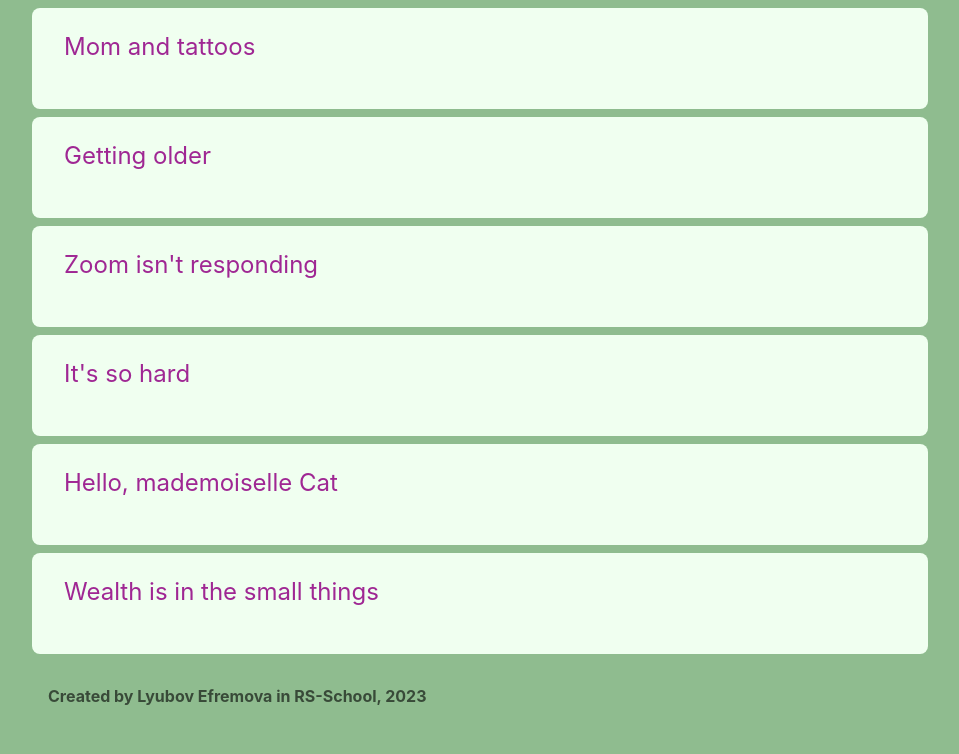
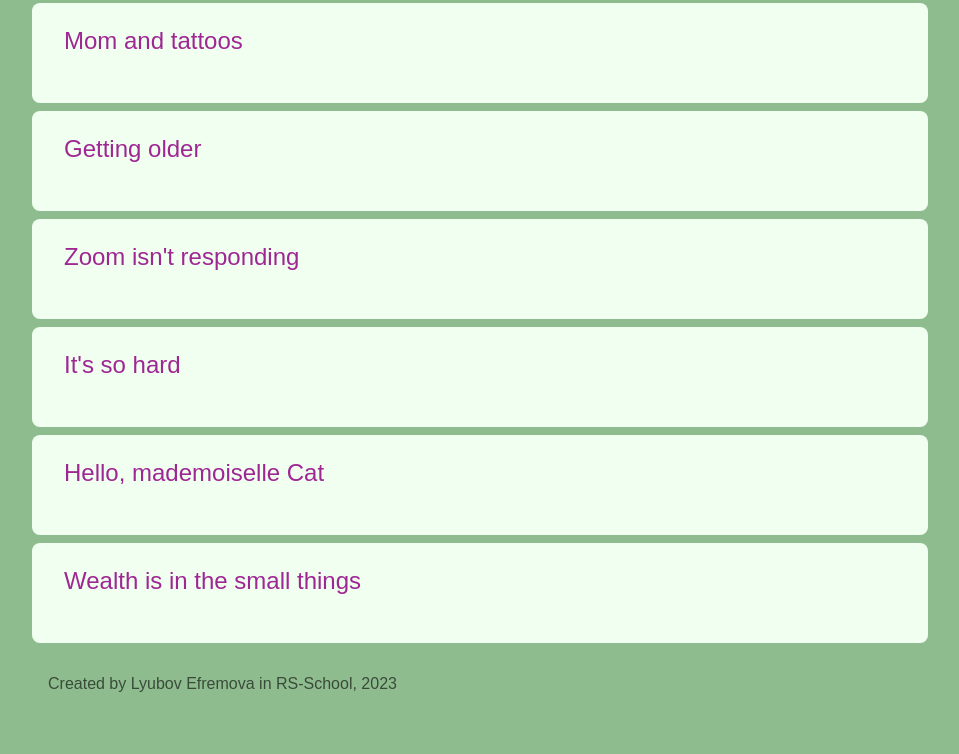
Before and after one commit to lyubafrema/cssBayan, a plain HTML site: page cssBayan/index.html in a window 1280 px wide. Shown: the part 990-1744 px from the top of the page, without its empty margins (160-1119 px from the left). Drawn offline with Linux system fonts and the light colour scheme.

Commit message:
style: change font-family (Sun Mar 12 18:08:00 MSK 2023)

```diff
--- a/cssBayan/style.css
+++ b/cssBayan/style.css
@@ -3,7 +3,7 @@
   box-sizing: border-box;
   margin: 0 auto;
   padding: 0;
-  font-family: "Inter", "Arial", sans-serif;
+  font-family: 'Josefin Sans', sans-serif;
   background-color: #8fbc8f;
 }
 
@@ -21,6 +21,7 @@
   margin: 0 auto;
   padding: 0;
   font-size: 2em;
+  font-weight: 400;
 }
 
 .footer {
@@ -32,6 +33,7 @@
 
 .footer__title {
   font-size: 1em;
+  font-weight: 300;
   opacity: 0.6;
   margin: 0;
 }
@@ -91,6 +93,7 @@
   margin: 0;
   padding: 1em 0;
   font-size: 1em;
+  font-weight: 300;
 }
 
 .meme__input:active + .meme__label .meme__container .meme__title{
--- a/cssBayan/vendor/fonts/inter.css
+++ /dev/null
@@ -1,17 +0,0 @@
-@font-face {
-  font-family: 'Inter';
-  font-style:  normal;
-  font-weight: 600;
-  font-display: swap;
-  src: url("Inter-SemiBold.woff2?v=3.19") format("woff2"),
-       url("Inter-SemiBold.woff?v=3.19") format("woff");
-}
-
-@font-face {
-  font-family: 'Inter';
-  font-style:  normal;
-  font-weight: 700;
-  font-display: swap;
-  src: url("Inter-Bold.woff2?v=3.19") format("woff2"),
-       url("Inter-Bold.woff?v=3.19") format("woff");
-}
--- /dev/null
+++ b/cssBayan/vendor/fonts/josefinsans.css
@@ -0,0 +1,13 @@
+@font-face {
+	font-family: 'Josefin Sans';
+	src: url('JosefinSans-Light.woff2') format('woff2') url('JosefinSans-Light.woff') format('woff');
+	font-weight: 300;
+	font-style: normal;
+}
+
+@font-face {
+	font-family: 'Josefin Sans';
+	src: url('JosefinSans-Regular.woff2') format('woff2') url('JosefinSans-Regular.woff') format('woff');
+	font-weight: 400;
+	font-style: normal;
+}
```
Also changed, not shown: cssBayan/vendor/fonts/Inter-Bold.woff (deleted), cssBayan/vendor/fonts/Inter-Bold.woff2 (deleted), cssBayan/vendor/fonts/Inter-SemiBold.woff (deleted), cssBayan/vendor/fonts/Inter-SemiBold.woff2 (deleted), cssBayan/vendor/fonts/JosefinSans-Light.woff (added), cssBayan/vendor/fonts/JosefinSans-Light.woff2 (added), cssBayan/vendor/fonts/JosefinSans-Regular.woff (added), cssBayan/vendor/fonts/JosefinSans-Regular.woff2 (added).
